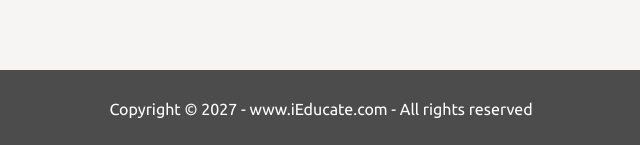
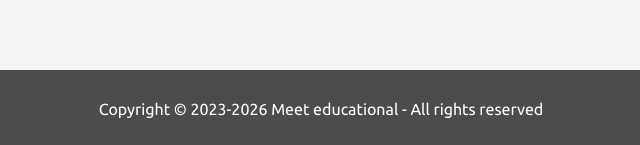
Before and after one commit to Meetparmar000/Meet-website2001, a plain HTML site: page index.html in a window 1280 px wide. Shown: the part 2632-2777 px from the top of the page, 319-959 px from the left. Drawn offline with Linux system fonts and the light colour scheme.

Commit message:
Update index.html

```diff
--- a/index.html
+++ b/index.html
@@ -110,7 +110,7 @@
 
     <footer class="background">
         <p class="text-footer">
-            Copyright &copy; 2027 - www.iEducate.com - All rights reserved
+            Copyright &copy; 2023-2026 Meet educational - All rights reserved
         </p>
     </footer>
     <script src="resp.js"></script>
```
